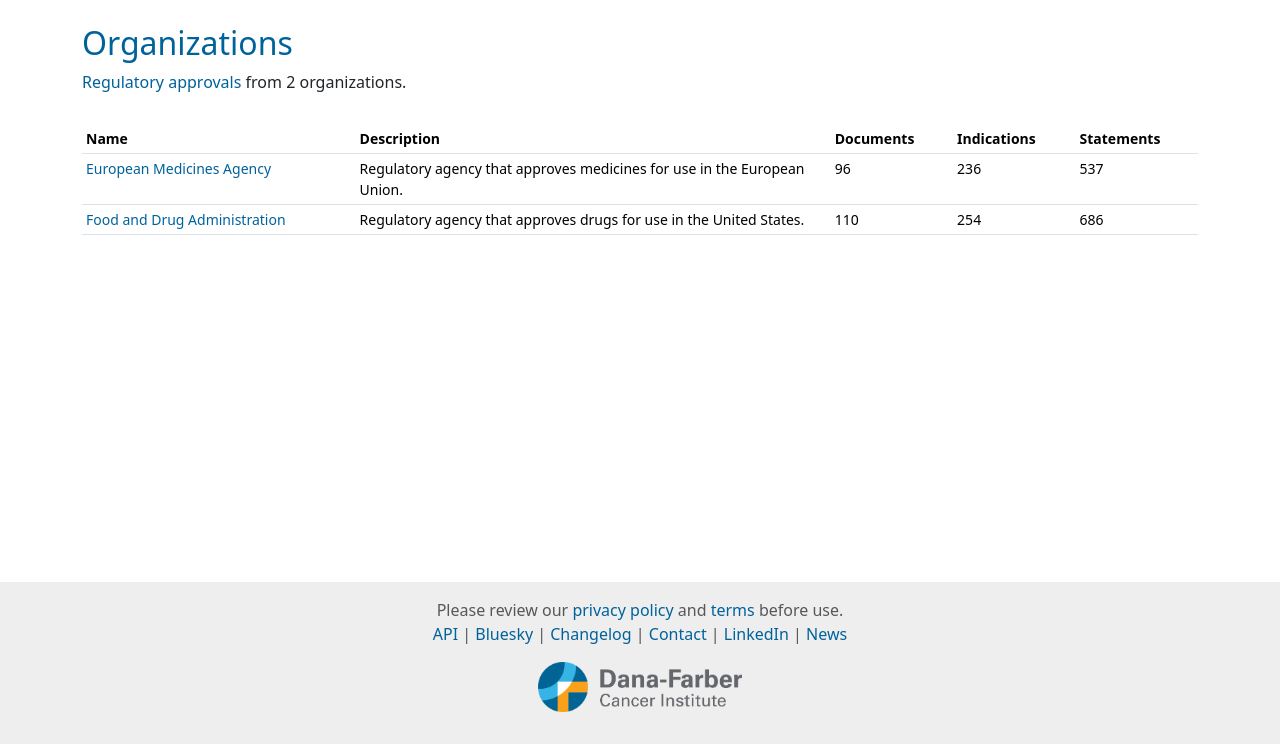
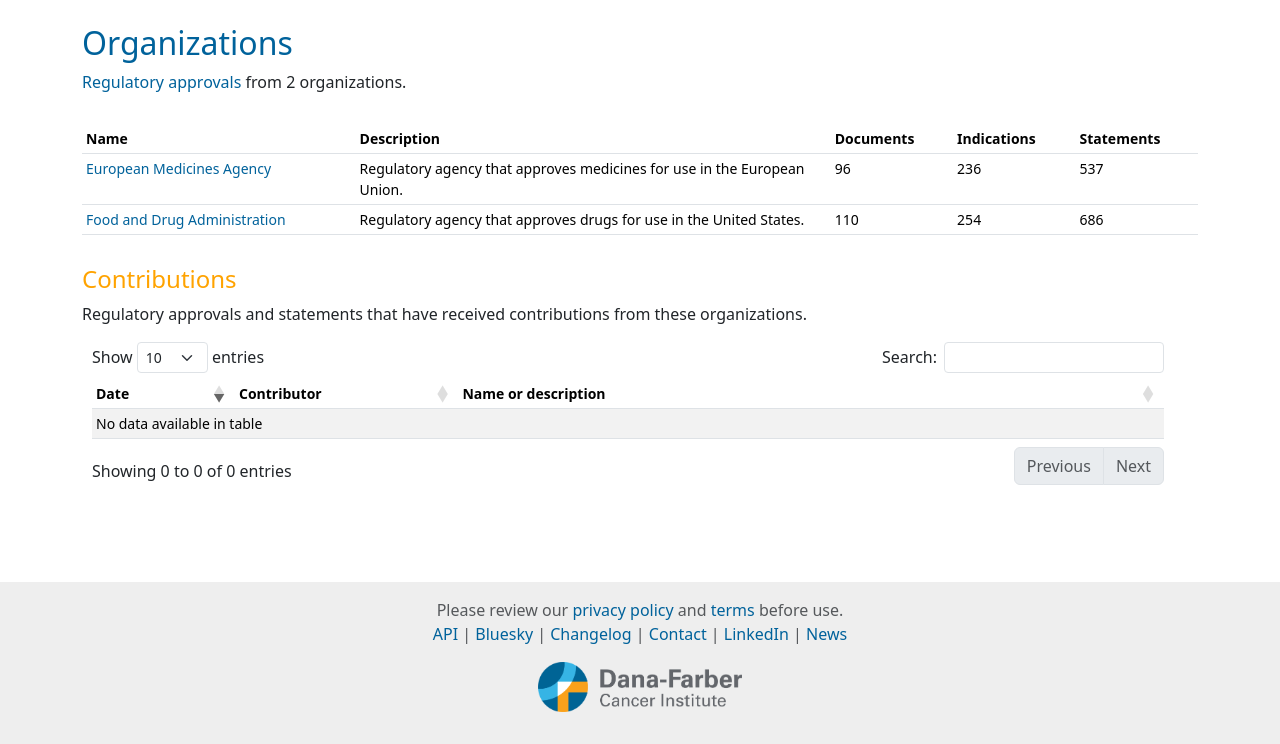
Before and after one commit to vanallenlab/moalmanac-browser, a Flask app: page /organizations in a window 1280 px wide. Shown: the part 56-800 px from the top of the page. Run offline with Flask 3, Linux system fonts and the light colour scheme; data that the repository does not hold is empty; some libraries are stand-ins or nearby versions.

Commit message:
Working on showing contributions

```diff
--- a/app/blueprints/main/requests.py
+++ b/app/blueprints/main/requests.py
@@ -93,6 +93,16 @@ class API:
         return flask.current_app.config["API_URL"]
 
     @classmethod
+    def get_agent(cls, agent_id: str | None = None):
+        if not agent_id:
+            flask.abort(404)
+        return cls.get_one(path="agents", params=[("agent_id", agent_id)])
+
+    @classmethod
+    def get_agents(cls, filters: list[tuple] | None = None):
+        return cls.get_list(path="agents", filters=filters)
+
+    @classmethod
     def get_biomarker(cls, biomarker_id: str | None = None):
         if not biomarker_id:
             flask.abort(404)
@@ -125,6 +135,16 @@ class API:
         return [
             ("agent_id", f"agent:org:{agency.lower()}") for agency in enabled_agencies
         ]
+
+    @classmethod
+    def get_contributions(
+        cls, config_organization_filter: bool = False, filters: list[tuple] | None = None
+    ):
+        return cls.get_list(
+            path="contributions",
+            config_organization_filter=config_organization_filter,
+            filters=filters,
+        )
 
     @classmethod
     def get_disease(cls, disease_id: str | None = None):
--- a/app/blueprints/main/routes.py
+++ b/app/blueprints/main/routes.py
@@ -62,6 +62,39 @@ def biomarkers(biomarker_id: str | None = None):
             template_name_or_list="biomarkers.html",
             biomarkers=records,
             all_biomarker_types=all_biomarker_types,
+        )
+
+
+@main_bp.route("/contributors", defaults={"contributor_id": None}, methods=["GET"])
+@main_bp.route("/contributors/<contributor_id>", endpoint="contributors")
+def contributors(contributor_id: str | None = None):
+    if contributor_id:
+        record = requests.API.get_agent(agent_id=contributor_id)
+        if record.get("agentType") == "organization":
+            return flask.redirect(
+                flask.url_for("main.organizations", organization_id=contributor_id)
+            )
+        contributions = requests.API.get_contributions(
+            filters=[("agent_id", contributor_id), ("include_records", "true")],
+        )
+        return flask.render_template(
+            template_name_or_list="contributor.html",
+            contributor=record,
+            contributions=services.process_contribution_records(records=contributions),
+        )
+    else:
+        contributions = requests.API.get_contributions(
+            filters=[("include_records", "true")]
+        )
+        records = requests.API.get_agents(filters=[("agent_type", "contributor")])
+        records = services.append_contributions_count(
+            contributors=records,
+            contributions=contributions,
+        )
+        return flask.render_template(
+            template_name_or_list="contributors.html",
+            contributors=sorted(records, key=lambda record: record["name"]),
+            contributions=services.process_contribution_records(records=contributions),
         )
 
 
@@ -319,9 +352,14 @@ def organizations(organization_id):
         )
     else:
         records = requests.Local.get_organizations()
+        contributions = requests.API.get_contributions(
+            config_organization_filter=True,
+            filters=[("include_records", "true")],
+        )
         return flask.render_template(
             template_name_or_list="organizations.html",
             organizations=records,
+            contributions=services.process_contribution_records(records=contributions),
         )
 
 
--- a/app/blueprints/main/services.py
+++ b/app/blueprints/main/services.py
@@ -21,6 +21,12 @@ TERM_TABLES = {
     "documents": ("Document", "Documents", "main.documents", "document_id"),
     "agents": ("Organization", "Organizations", "main.organizations", "organization_id"),
     "indications": ("Indication", "Indications", "main.indications", "indication_id"),
+}
+
+# Maps the `type` of a record a contribution was made to onto its detail endpoint and the endpoint's id argument.
+CONTRIBUTION_RECORD_ENDPOINTS = {
+    "Indication": ("main.indications", "indication_id"),
+    "Statement": ("main.statements", "statement_id"),
 }
 
 # Maximum length of a term label derived from its description.
@@ -59,6 +65,25 @@ def append_field_from_matching_records(
             record[new_field_name] = source_lookup[record_id]
 
     return target_list
+
+
+def append_contributions_count(contributors: list[dict], contributions: list[dict]):
+    """
+    Adds a `contributions_count` field to each contributor, counting the contributions made by it.
+
+    Args:
+        contributors (list[dict]): Agent records from the API.
+        contributions (list[dict]): Contribution records from the API.
+
+    Returns:
+        list[dict]: The contributors, each with a `contributions_count` field.
+    """
+    counts = collections.Counter(
+        contribution["contributor"]["id"] for contribution in contributions
+    )
+    for contributor in contributors:
+        contributor["contributions_count"] = counts.get(contributor["id"], 0)
+    return contributors
 
 
 def categorize_propositions(records: list[dict]):
@@ -438,6 +463,49 @@ def process_biomarker(record: dict):
     return record
 
 
+def process_contribution_records(records: list[dict]):
+    """
+    Flattens contributions requested with `include_records=true` into rows for contribution tables that list
+    records. Records of the same type with the same text within one contribution (e.g. the statements derived from
+    one indication, which share its description) are grouped into a single row.
+
+    Args:
+        records (list[dict]): Contribution records from the API, each with a `records` extension.
+
+    Returns:
+        list[dict]: Rows with `date`, `contributor` (the contribution's agent), `label` (the records' name, else
+            their description, else the record id), `type` (e.g. "Statement"), and `records` (a list of `id` and
+            `url` for each grouped record) fields, sorted by date in descending order.
+    """
+    rows = {}
+    for contribution in records:
+        contributed_records = get_extension_value(
+            list_of_extensions=contribution.get("extensions"),
+            name="records",
+            default=[],
+        )
+        for record in contributed_records:
+            label = record.get("name") or record.get("description") or record["id"]
+            row = rows.setdefault(
+                (contribution["id"], record["type"], label),
+                {
+                    "date": contribution["date"],
+                    "contributor": contribution["contributor"],
+                    "label": label,
+                    "type": record["type"],
+                    "records": [],
+                },
+            )
+            endpoint, argument = CONTRIBUTION_RECORD_ENDPOINTS[record["type"]]
+            row["records"].append(
+                {
+                    "id": record["id"],
+                    "url": flask.url_for(endpoint, **{argument: record["id"]}),
+                }
+            )
+    return sort_dicts_by_key(data=list(rows.values()), key="date", reverse=True)
+
+
 def process_gene(record: dict):
     """
     Process a gene record from the API for use within the genes view. Extracts the gene's location, and
@@ -523,7 +591,7 @@ def process_indication(record: dict):
         "status": get_extension_value(extensions, "status"),
         "reimbursement_scheme": get_extension_value(extensions, "reimbursement_scheme"),
         "reimbursement_comment": get_extension_value(extensions, "reimbursement_comment"),
-        "contributions": record.get("contributions", []),
+        "contributions": sort_contributions(contributions=record.get("contributions") or []),
     }
 
 
@@ -591,6 +659,7 @@ def process_statement(record: dict):
         "status": get_extension_value(list_of_extensions=extensions, name="status"),
         "strength": (record.get("strength") or {}).get("name"),
         "indication": process_indication(record=indication) if indication else None,
+        "contributions": sort_contributions(contributions=record.get("contributions") or []),
         "raw": record,
     }
 
@@ -735,6 +804,19 @@ def sort_biomarker_criteria(biomarkers: list[dict]):
     )
 
 
+def sort_contributions(contributions: list[dict]):
+    """
+    Sorts contributions by date, most recent first.
+
+    Args:
+        contributions (list[dict]): Contribution records from the API.
+
+    Returns:
+        list[dict]: The sorted contributions.
+    """
+    return sort_dicts_by_key(data=contributions, key="date", reverse=True)
+
+
 def sort_dicts_by_key(data: list[dict], key, reverse=False):
     """
     Sort a list of dictionaries by the value of a specified key.
--- a/app/static/js/app.js
+++ b/app/static/js/app.js
@@ -61,17 +61,22 @@ function addToggleFilter({ toggleSelector, attributeName, tableSelector = null,
 function initTable(selector) {
   const el = document.querySelector(selector);
   if (el) {
+    // Compact tables (e.g. a record's contributions) are short, so they show every row without search or paging.
+    const compact = el.dataset.compact !== undefined;
     $(el).DataTable({
       autoWidth: false,
       classes: { table: 'table table-striped' },
-      layout: {
-        topStart: 'search',
-        topEnd: 'pageLength',
-        bottomStart: 'info',
-        bottomEnd: 'paging'
-      },
+      layout: compact
+        ? { topStart: null, topEnd: null, bottomStart: null, bottomEnd: null }
+        : {
+          topStart: 'search',
+          topEnd: 'pageLength',
+          bottomStart: 'info',
+          bottomEnd: 'paging'
+        },
       // Hide the sort arrows in column headers; clicking a header still sorts.
       ordering: { indicators: false },
+      paging: !compact,
       pageLength: 10,
       responsive: true,
       // Tables can relabel their filter box, e.g. to distinguish it from the search page's main search box.
@@ -325,6 +330,8 @@ document.addEventListener('DOMContentLoaded', function () {
   // Table selectors
   const tableSelectors = [
     '#biomarkers-table-result',
+    '#contributions-table-result',
+    '#contributors-table-result',
     '#diseases-table-result',
     '#documents-table-result',
     '#genes-table-result',
--- /dev/null
+++ b/app/templates/contribution_records_table.html
@@ -0,0 +1,22 @@
+{% from "macros.html" import contribution_records_cell %}
+<table id="contributions-table-result" class="table table-striped table-hover table-sm small w-100 dataTable"
+  data-order='[[0, "desc"]]'>
+  <thead>
+    <tr>
+      <th style="width: 12%">Date</th>
+      <th style="width: 20%">Contributor</th>
+      <th style="width: 68%">Name or description</th>
+    </tr>
+  </thead>
+  <tbody>
+    {% for contribution in contributions %}
+    <tr>
+      <td>{{ contribution.date }}</td>
+      <td>
+        <a href="{{ url_for('main.contributors', contributor_id=contribution.contributor.id) }}">{{ contribution.contributor.name }}</a>
+      </td>
+      <td>{{ contribution_records_cell(contribution) }}</td>
+    </tr>
+    {% endfor %}
+  </tbody>
+</table>
--- a/app/templates/indication.html
+++ b/app/templates/indication.html
@@ -42,4 +42,9 @@
 <p>Precision oncology relationships for therapeutic response derived from this regulatory approval.</p>
 
 {% include "search_table_therapeutic_response.html" %}
+<br>
+
+{% with contributions=indication.contributions %}
+{% include "contributions_table.html" %}
+{% endwith %}
 {% endblock %}
--- a/app/templates/macros.html
+++ b/app/templates/macros.html
@@ -16,3 +16,16 @@
 {{ biomarker_link(biomarker) }}{% if not loop.last %}{% if n == 2 %} and {% elif loop.revindex == 2 %}, and {% else %}, {% endif %}{% endif %}
 {%- endfor %}
 {%- endmacro %}
+
+{# A contribution table's "Name or description" cell: the text links to its record, or, for records grouped by
+   services.process_contribution_records, lists a link to each record beneath it. #}
+{% macro contribution_records_cell(row) -%}
+{% if row.records|length == 1 -%}
+<a href="{{ row.records[0].url }}">{{ row.label }}</a>
+{%- else -%}
+{{ row.label }}
+<div class="text-muted">{{ row.records|length }} {{ row.type|lower }}s:
+  {% for record in row.records %}<a href="{{ record.url }}">{{ record.id }}</a>{% if not loop.last %}, {% endif %}{% endfor %}
+</div>
+{%- endif %}
+{%- endmacro %}
--- a/app/templates/organizations.html
+++ b/app/templates/organizations.html
@@ -34,4 +34,9 @@ Organizations | Molecular Oncology Almanac
       {% endfor %}
     </tbody>
 </table>
+  <br>
+
+  <h4 class="subtitle">Contributions</h4>
+  <p>Regulatory approvals and statements that have received contributions from these organizations.</p>
+  {% include "contribution_records_table.html" %}
 {% endblock %}
--- a/app/templates/statement.html
+++ b/app/templates/statement.html
@@ -48,4 +48,7 @@ Statement {{ statement.id }} | Molecular Oncology Almanac
   </a>
 </div>
 
+{% with contributions=statement.contributions %}
+{% include "contributions_table.html" %}
+{% endwith %}
 {% endblock %}
```
Also changed, not shown: app/templates/contributions_table.html (added, +22 -0 lines), app/templates/contributor.html (added, +46 -0 lines), app/templates/contributors.html (added, +38 -0 lines).
